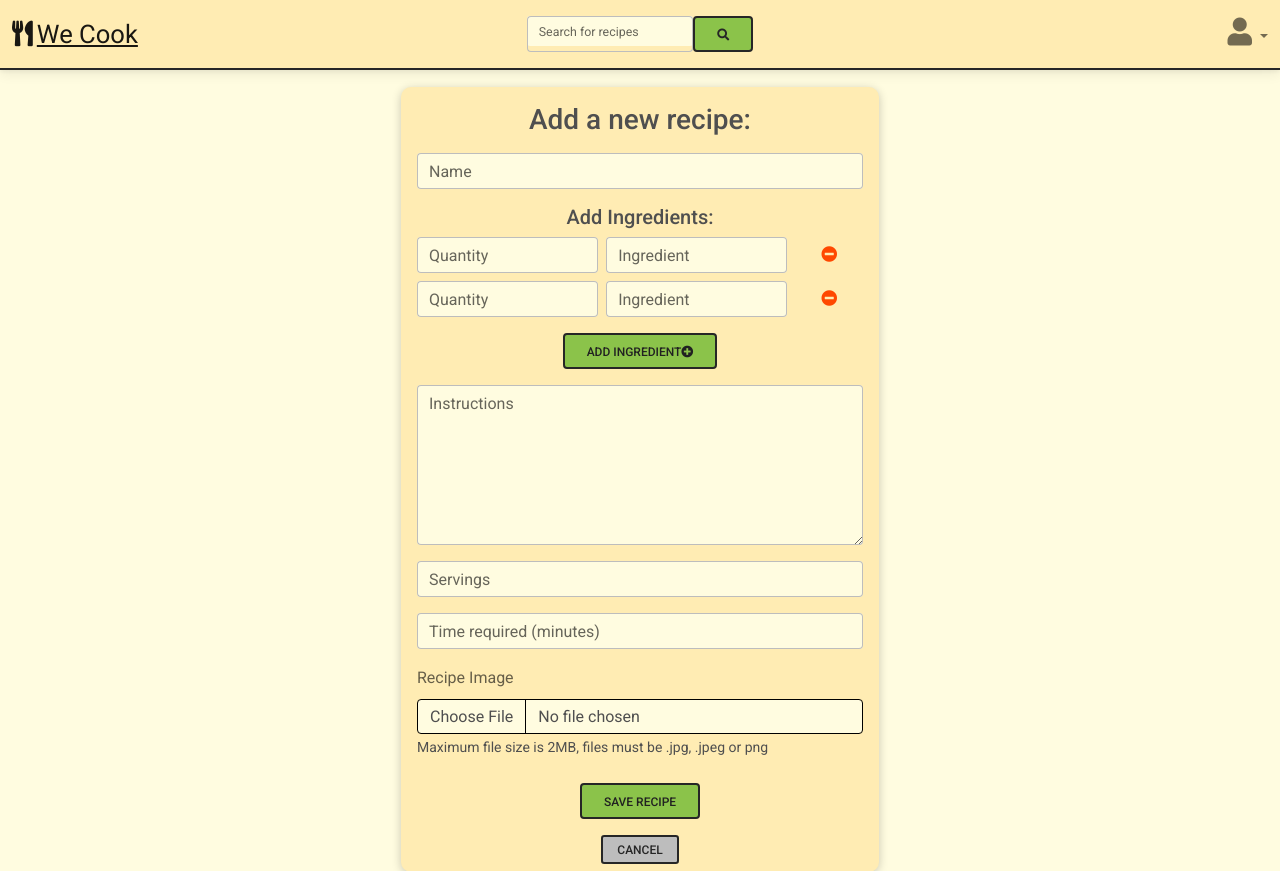
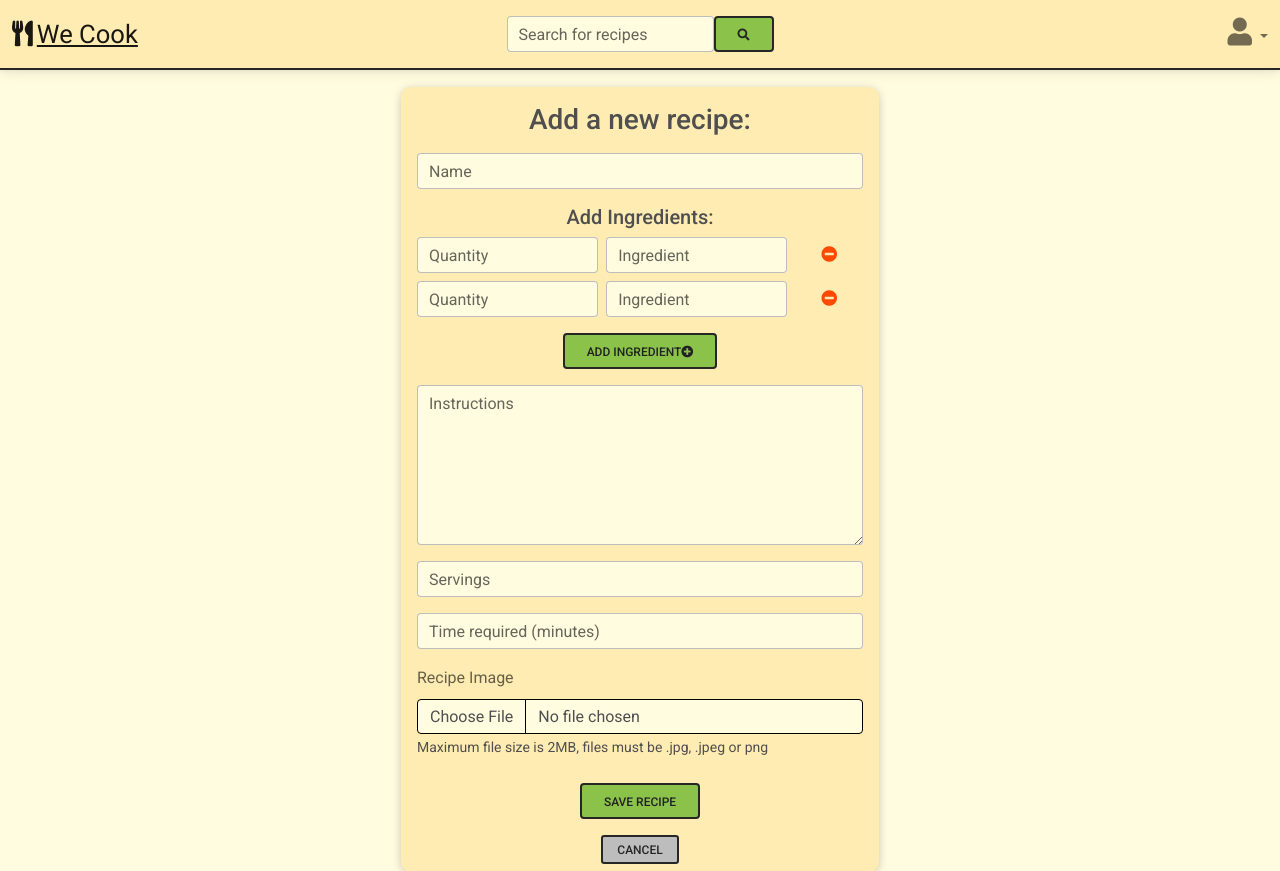
Before and after one commit to oisintohak/MS3, a Flask app: page /add_recipe in a window 1280 px wide. Shown: the top 871 px of the page. Run offline with Flask 2, Linux system fonts and the light colour scheme; the visitor is signed in with stand-in values (Sample User, id 1); some libraries are stand-ins or nearby versions.

Commit message:
fix search bar input

```diff
--- a/templates/base.html
+++ b/templates/base.html
@@ -36,7 +36,7 @@
             <!-- Search form -->
             <form method="POST" action="{{ url_for('search') }}" class="d-flex w-auto my-auto">
               <div class="form-outline">
-                <input type="search" id="search" name="search" class="form-control form-control-sm" required minlength="2" maxlength="30" />
+                <input type="search" id="search" name="search" class="form-control" required minlength="2" maxlength="30" />
                 <label class="form-label" id="search-label" for="search">Search for recipes</label>
               </div>
               <button type="submit" class="btn btn-outline-dark text-primary-color accent-color"
```
